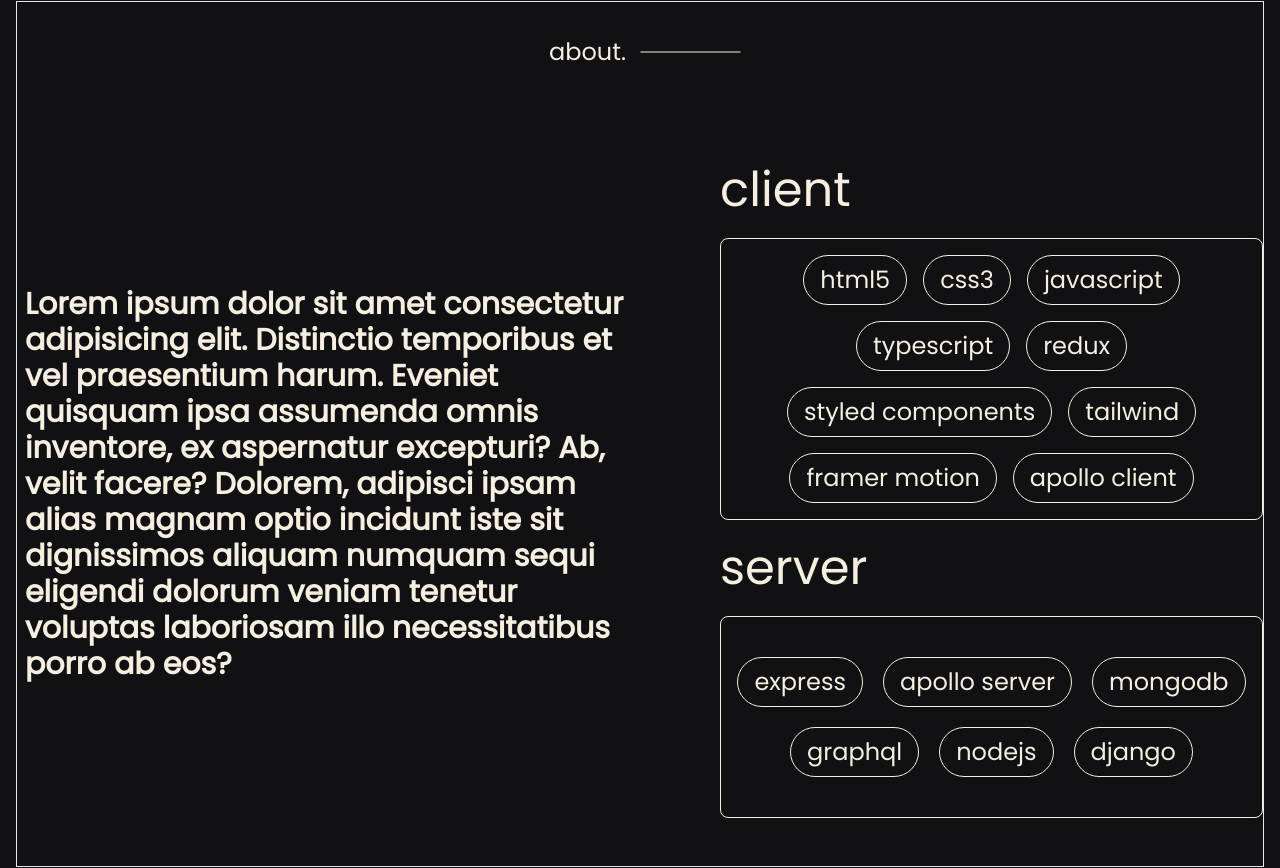
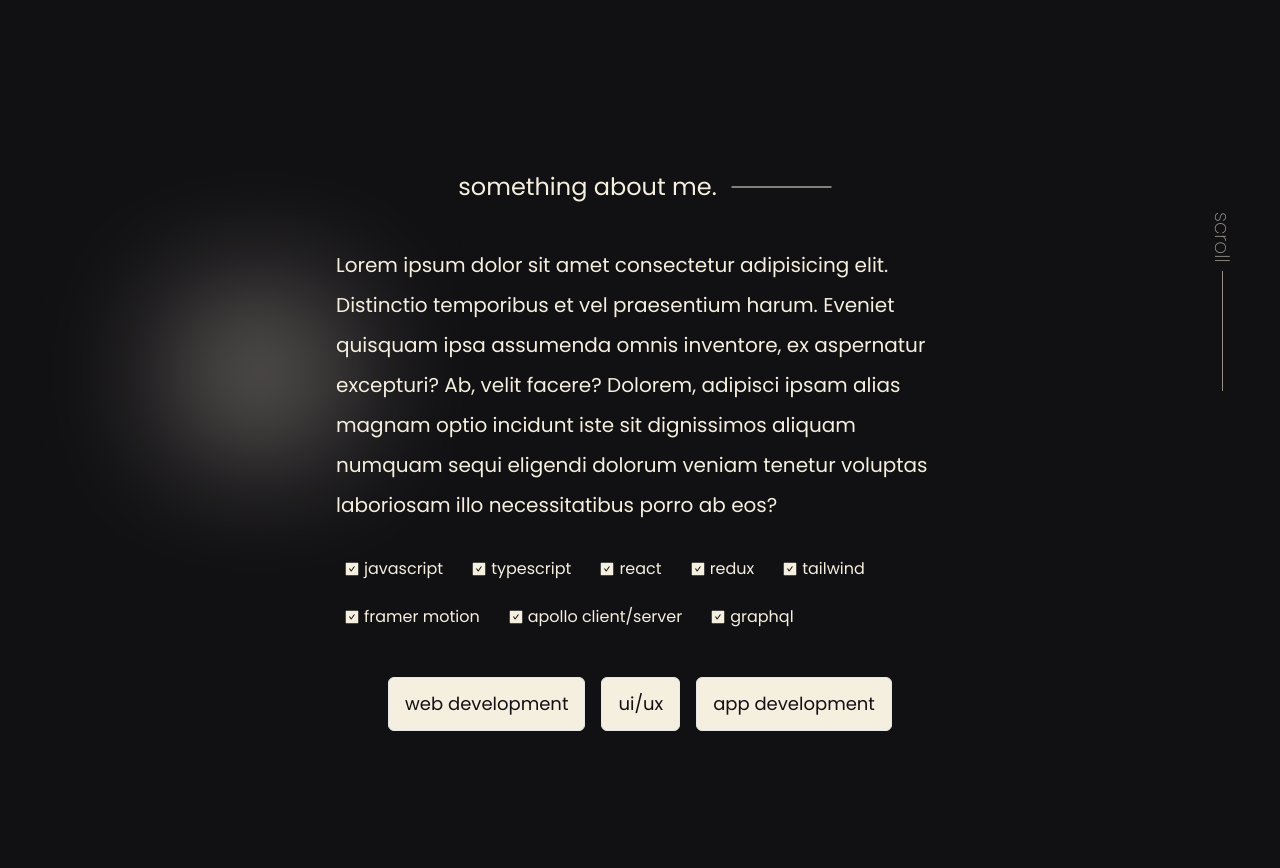
Before and after one commit to JayDampitan/new-portfolio, a Next.js app in the folder my-app/: page / in a window 1280 px wide. Shown: the part 766-1634 px from the top of the page. Built offline with nearby package versions, Linux system fonts and the light colour scheme.

Commit message:
add new about page layout and refactor data for tech stacks. add blur background effect on about page and the new scroll down component.

```diff
--- a/my-app/assets/data.tsx
+++ b/my-app/assets/data.tsx
@@ -24,24 +24,19 @@ facere? Dolorem, adipisci ipsam alias magnam optio incidunt iste
 sit dignissimos aliquam numquam sequi eligendi dolorum veniam
 tenetur voluptas laboriosam illo necessitatibus porro ab eos?`]
 
-export const CLIENT__DATA = [
-  "html5",
-  "css3",
+export const STACKS__DATA = [
   "javascript",
   "typescript",
+  "react",
   "redux",
-  "styled components",
   "tailwind",
   "framer motion",
-  "apollo client",
+  "apollo client/server",
+  "graphql"
 ];
 
-
-export const SERVER__DATA = [
-  "express",
-  "apollo server",
-  "mongodb",
-  "graphql",
-  "nodejs",
-  "django",
-];
+export const SERVICES__DATA = [
+  "web development",
+  "ui/ux",
+  "app development"
+]
--- a/my-app/components/About.tsx
+++ b/my-app/components/About.tsx
@@ -1,60 +1,96 @@
-import React from "react";
+import { useState, useEffect, useRef } from "react";
 import Image from "next/image";
 import { motion } from "framer-motion";
 import Link from "next/link";
 import BackgroundCircles from "./BackgroundCircles";
 import TitleSection from "../components/TitleSection";
-import { ABOUT__DATA, SERVER__DATA } from "../assets/data";
-import { CLIENT__DATA } from "../assets/data";
+import { ABOUT__DATA, STACKS__DATA, SERVICES__DATA } from "../assets/data";
 import ScrollDown from "./ScrollDown";
+import { AiFillCheckSquare } from "react-icons/ai";
 
 type Props = {};
+const whiteVariant = {
+  visible: {
+    y: [0, 10, 10, 30, 30, 10, 10, 0],
+    scale: [1, 1.2, 1, 1.2, 1, 1.2, 1],
+    transition: {
+      duration: 8,
+      delay: 5,
+      repeat: Infinity,
+    },
+  },
+  hover: {
+    scale: 1.2,
+  },
+};
 
 const About = (props: Props) => {
+  // const [cursorX, setCursorX] = useState();
+  // const [cursorY, setCursorY] = useState();
+
+  // useEffect(() => {
+  //   window.addEventListener("mousemove", (e: any) => {
+  //     setCursorX(e.pageX);
+  //     setCursorY(e.pageY);
+  //   });
+  // }, [cursorX, cursorY]);
+
+  const constraintRef = useRef(null)
   return (
-    <div className="h-screen flex p-4 justify-center items-center w-full bg-darkGrey  ">
-      <div className="max-w-[1700px] border  w-full">
-        <TitleSection textColor='white' title="about." />
-        <div className="md:my-10  xl:justify-between flex-col flex xl:flex-row">
-          <div className="py-2 xl:w-[50%] flex items-center ">
+    <div ref={constraintRef} className=" h-screen w-full bg-darkGrey flex items-center justify-center relative">
+      <div className=" h-screen max-w-[1700px] justify-center  px-4 w-full flex items-center flex-col">
+        <TitleSection textColor="white" title="something about me." />
+        <div className="flex flex-col items-center justify-center ">
+          <div className="py-2 xl:w-[50%]  lg:max-w-[1400px]">
             {ABOUT__DATA.map((item, index) => (
-              <p key={index} className="text-white leading-loose text-sm xl:font-semibold px-2 sm:text-2xl xl:text-3xl">
+              <p
+                key={index}
+                className="text-white text-sm px-2 leading-loose xl:leading-10 sm:text-2xl xl:text-xl"
+              >
                 {item}
               </p>
             ))}
           </div>
-          <div className="xl:pl-20 flex flex-col justify-center xl:w-[50%] mt-2">
-            <div className="md:w-full">
-              <h2 className="text-white text-xl md:text-4xl xl:text-5xl xl:py-4">
-                client
-              </h2>
-              <div className="flex justify-center items-center py-4 px-2 my-2 mx-auto text-[14px] flex-wrap gap-3 xl:gap-4 border-[1px] border-white rounded-lg md:text-xl lg:text-2xl xl:text-3xl">
-                {CLIENT__DATA.map((item, index) => (
-                  <div key={index} className="text-white border-white border text-[12px] xl:text-2xl rounded-full px-3 py-1 xl:px-4 xl:py-2">
-                    {item}
-                  </div>
-                ))}
-              </div>
-            </div>
-            <div className="md:w-full">
-              <h2 className="text-white text-xl md:text-4xl xl:text-5xl xl:py-4">
-                server
-              </h2>
-              <div className="flex justify-center items-center py-4 px-2 my-2 mx-auto text-[14px] flex-wrap gap-3 xl:gap-5 border-[1px] border-white xl:py-10  rounded-lg md:text-xl lg:text-2xl xl:text-3xl">
-                {SERVER__DATA.map((item, index) => (
-                  <div key={index} className="text-white border-white border text-[12px] xl:text-2xl rounded-full px-3 py-1 xl:px-4 xl:py-2">
-                    {item}
-                  </div>
-                ))}
-              </div>
-            </div>
 
+          <div className="flex-wrap flex gap-3 lg:gap-6 pt-6 max-w-[500px] lg:max-w-[600px]">
+            {STACKS__DATA.map((item) => (
+              <ul>
+                <li className="text-white flex items-center">
+                  {" "}
+                  <span className="inline-block px-1">
+                    <AiFillCheckSquare />
+                  </span>
+                  {item}
+                </li>
+              </ul>
+            ))}
           </div>
+          {/* <div
+          className="cursor"
+          style={{
+            left: cursorX + "px",
+            top: cursorY + "px",
+          }}
+        ></div> */}
+        </div>
+
+        <div className="flex gap-4  mt-12 ">
+          {SERVICES__DATA.map((item) => (
+            <p className="text-darkGrey text-sm lg:text-lg bg-white rounded-md  p-1 lg:px-4 lg:py-3 border text-center flex items-center">
+              {item}
+            </p>
+          ))}
         </div>
       </div>
-      <div className="hidden sm:block">
-
-      </div>
+      <ScrollDown />
+      <motion.div
+        variants={whiteVariant}
+        whileHover="hover"
+        animate="visible"
+        drag
+        dragConstraints={constraintRef}
+        className="absolute w-[8%] h-[10%] bg-white top-72 left-52  blur-3xl rounded-full cursor-pointer"
+      ></motion.div>
     </div>
   );
 };
--- a/my-app/components/ScrollDown.tsx
+++ b/my-app/components/ScrollDown.tsx
@@ -24,12 +24,12 @@ const ScrollDown = (props: Props) => {
       <motion.div
         animate={{ y: [10, 30, 10, 30, 10] }}
         transition={{ duration: 6, repeat: Infinity }}
-        className="absolute bottom-8 right-2 lg:bottom-20 lg:right-11 flex items-center flex-col gap-2"
+        className="absolute bottom-1 right-2 lg:bottom-8 lg:right-11 flex items-center flex-col gap-2"
       >
         <p className="text-white text-sm  lg:text-xl font-thin scroll">
           scroll
         </p>
-        <motion.div className="w-[1px] h-[80px] lg:h-[150px] bg-white"></motion.div>
+        <motion.div className="w-[1px] h-[80px] lg:h-[120px] bg-white"></motion.div>
       </motion.div>
     </motion.div>
   );
--- a/my-app/components/Work.tsx
+++ b/my-app/components/Work.tsx
@@ -8,7 +8,7 @@ const Work = (props: Props) => {
   return (
     <div className="h-screen flex justify-center items-center w-full bg-darkGrey">
       <div className=" max-w-[1500px] mx-auto w-full">
-        <TitleSection textColor="white" title="work." />
+        <TitleSection textColor="white" title="some chosen work." />
       </div>
     </div>
   );
```
